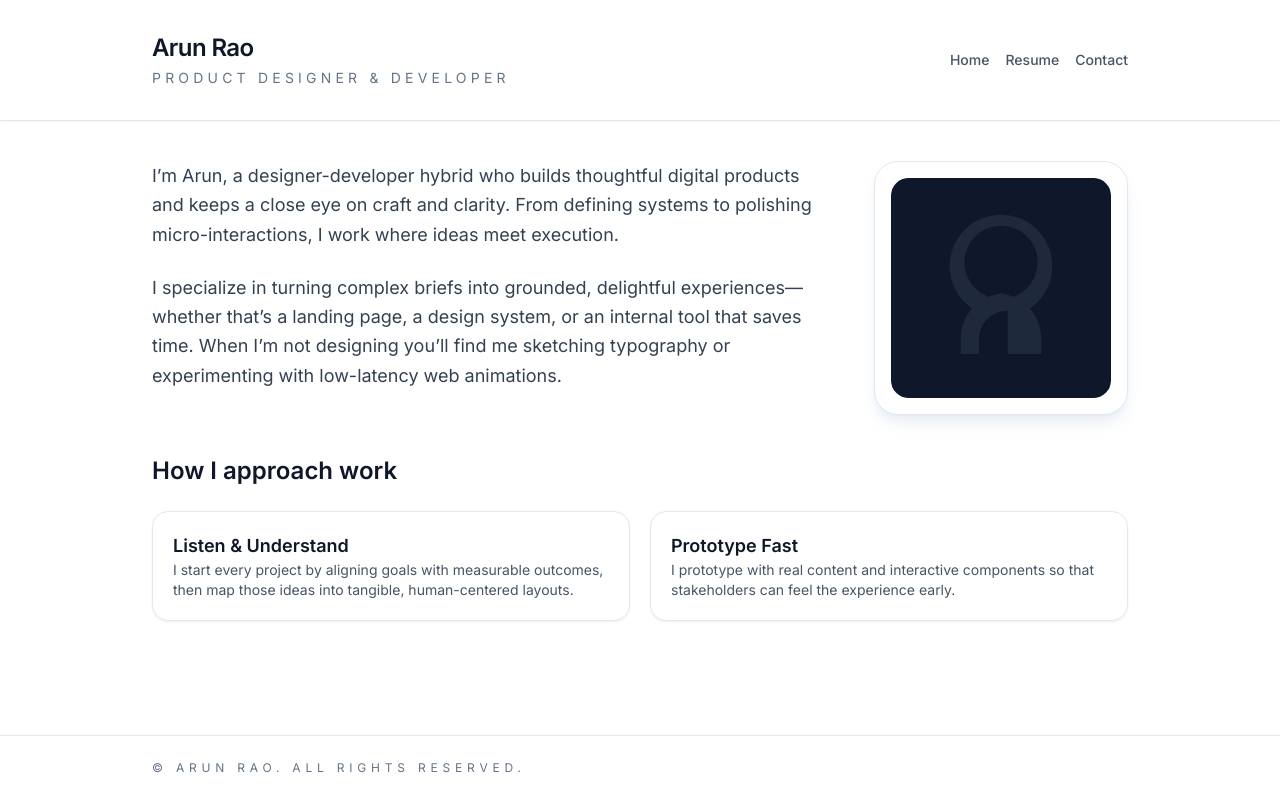
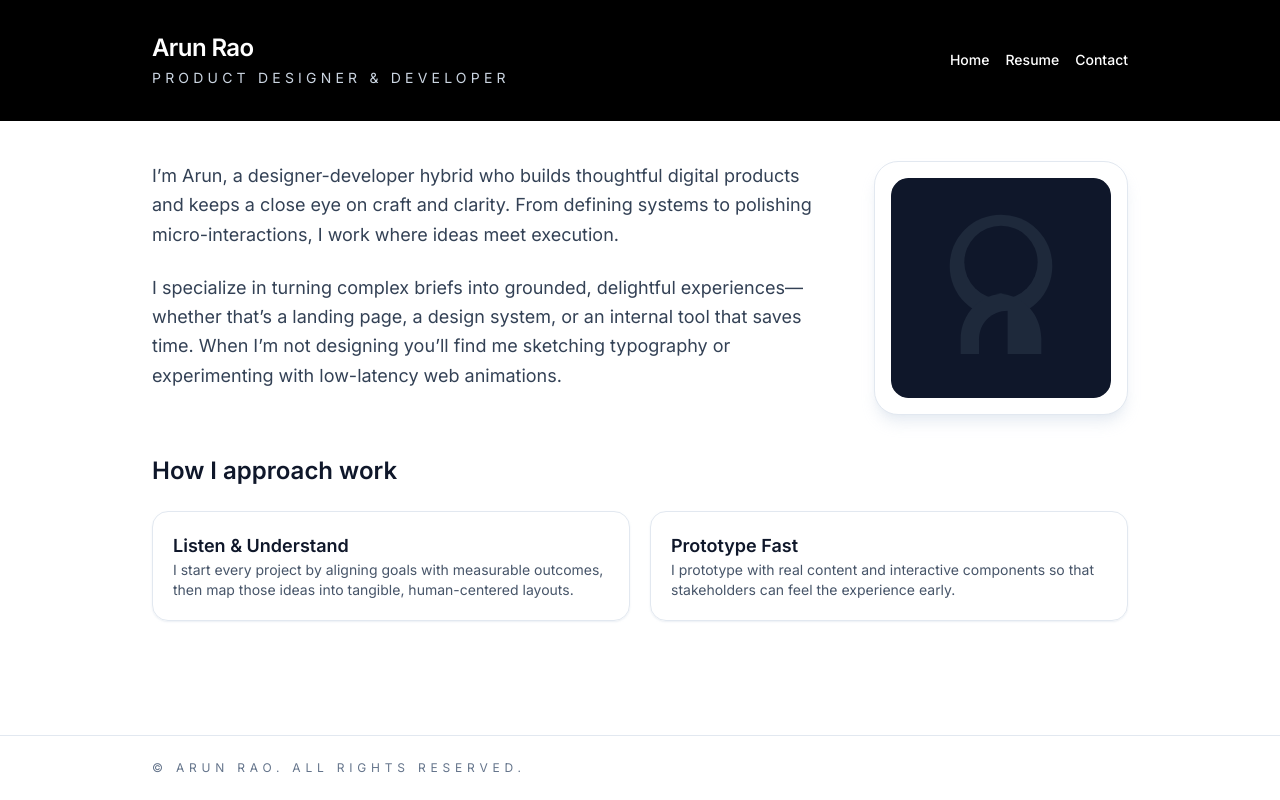
Before and after one commit to shivanshu3/kumararun.com, an Eleventy site: page src/index.html in a window 1280 px wide. Built offline with nearby package versions, Linux system fonts and the light colour scheme; Eleventy itself is replaced by a stand-in of ours; files that its build step writes are made by us from their sources.

Commit message:
Change header color to black

```diff
--- a/src/_includes/header.html
+++ b/src/_includes/header.html
@@ -1,13 +1,13 @@
-<header class="w-full border-b border-slate-200 bg-white/95 backdrop-blur shadow-sm">
+<header class="w-full border-b border-black bg-black">
   <div class="max-w-5xl mx-auto flex flex-col gap-6 px-6 py-8 md:flex-row md:items-center md:justify-between">
     <div class="space-y-1">
-      <p class="text-2xl font-semibold tracking-tight text-slate-900">Arun Rao</p>
-      <p class="text-sm uppercase tracking-[0.3em] text-slate-500">Product Designer & Developer</p>
+      <p class="text-2xl font-semibold tracking-tight text-white">Arun Rao</p>
+      <p class="text-sm uppercase tracking-[0.3em] text-slate-300">Product Designer & Developer</p>
     </div>
     <nav class="flex flex-wrap items-center gap-4 text-sm font-medium">
-      <a class="text-slate-600 hover:text-[#0693e3] transition" href="/">Home</a>
-      <a class="text-slate-600 hover:text-[#0693e3] transition" href="/resume/">Resume</a>
-      <a class="text-slate-600 hover:text-[#0693e3] transition" href="/contact/">Contact</a>
+      <a class="text-white hover:text-[#0693e3] transition" href="/">Home</a>
+      <a class="text-white hover:text-[#0693e3] transition" href="/resume/">Resume</a>
+      <a class="text-white hover:text-[#0693e3] transition" href="/contact/">Contact</a>
     </nav>
   </div>
 </header>
```
